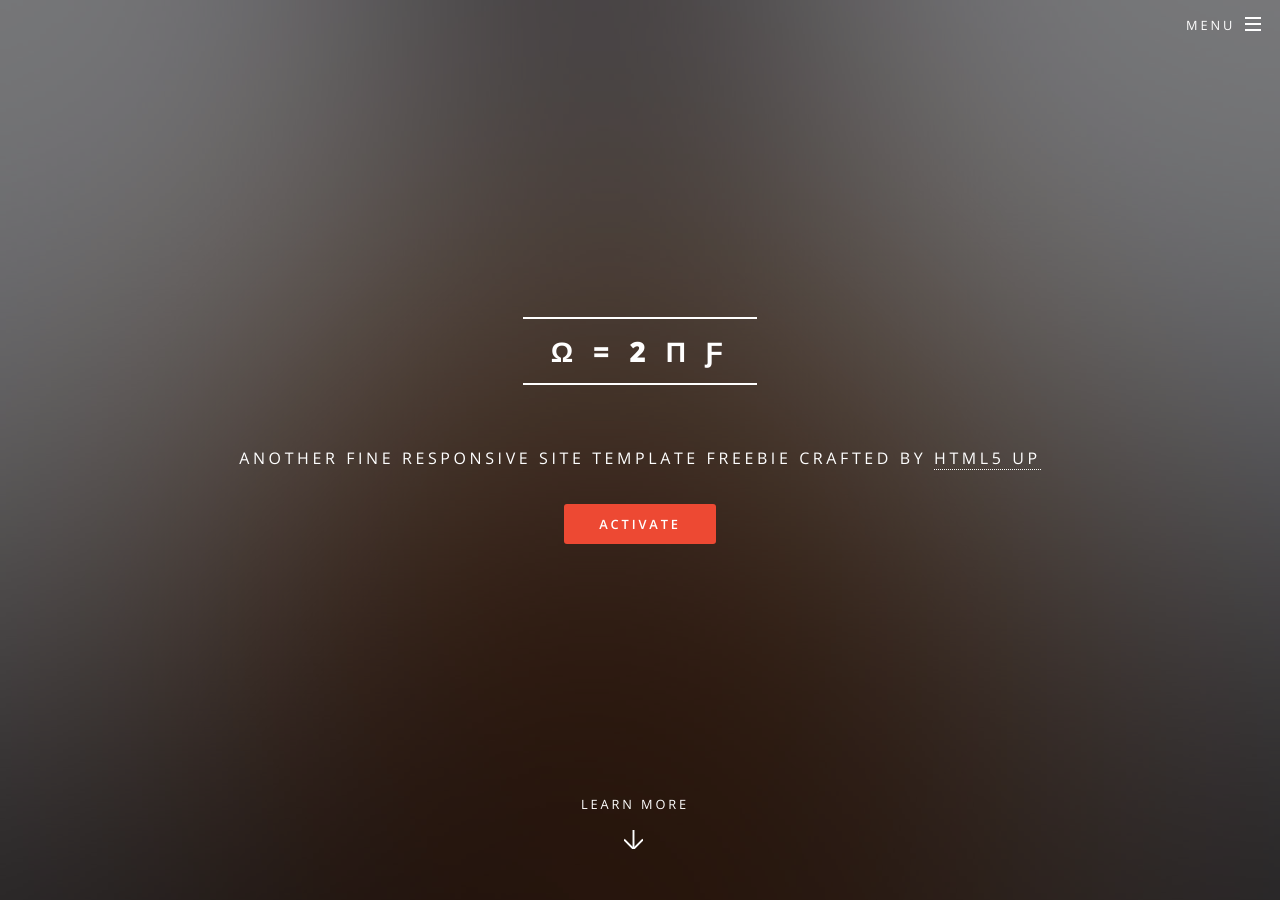
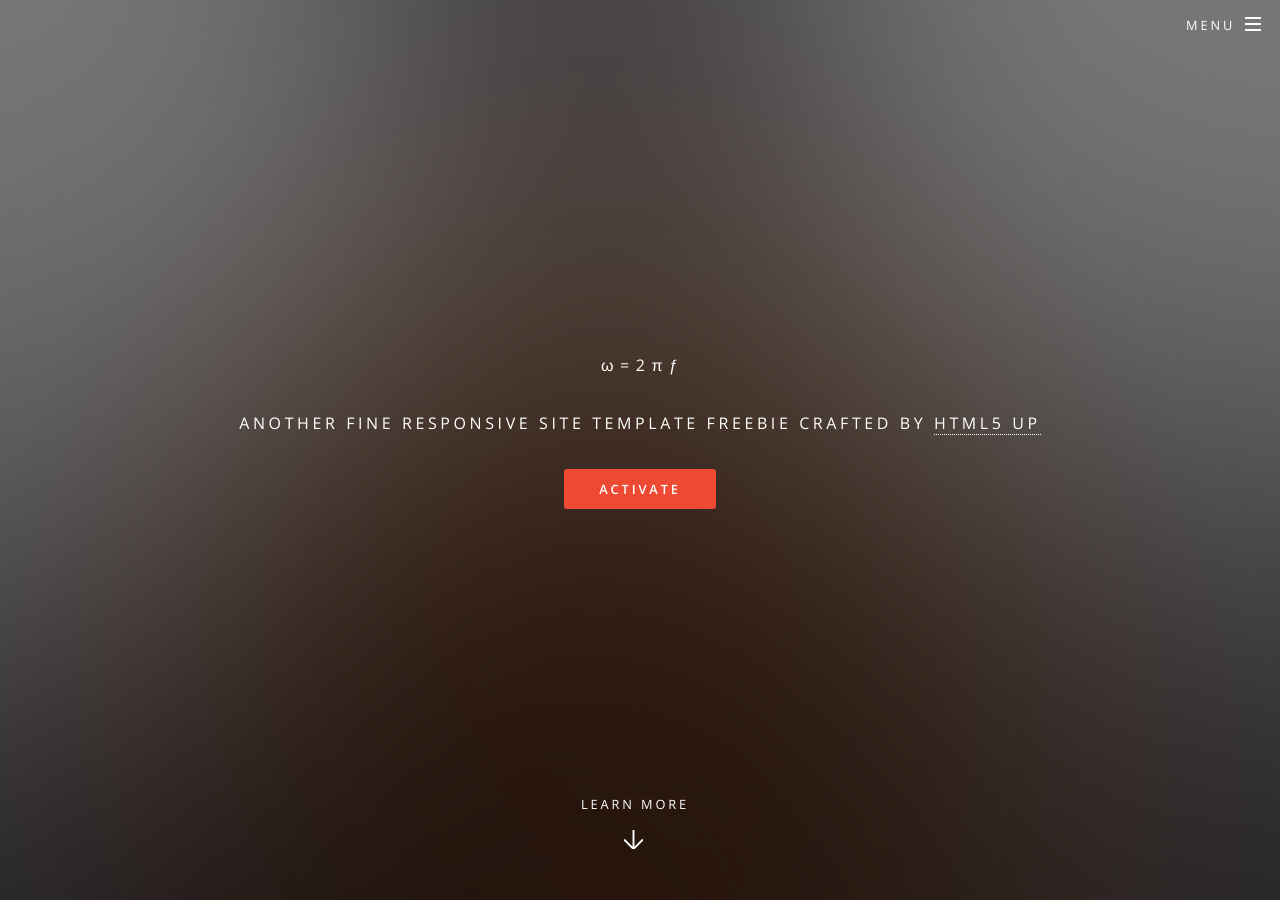
Before and after one commit to gblommaert/gblommaert.github.io, a Jekyll site: the page built from index.html, in a window 1280 px wide and 900 px high. Built offline with Jekyll 4.4.1, drawn with Linux system fonts in a browser that asks for light colours.

Commit message:
Change home page title

```diff
--- a/index.html
+++ b/index.html
@@ -5,7 +5,7 @@ layout: landing
 					<section id="banner">
 						<div class="inner">
 							<!-- <h2>{{ site.title }}</h2> -->
-							<h2>&#969; = 2 &#960; &#402;</h2>
+							&#969; = 2 &#960; &#402;
 							<p>{{ site.description | markdownify }}</p>
 							<ul class="actions">
 								<li><a href="#" class="button special">Activate</a></li>
```
